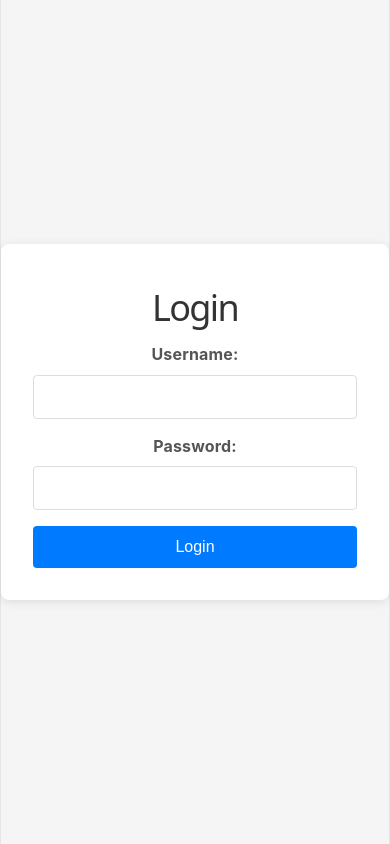
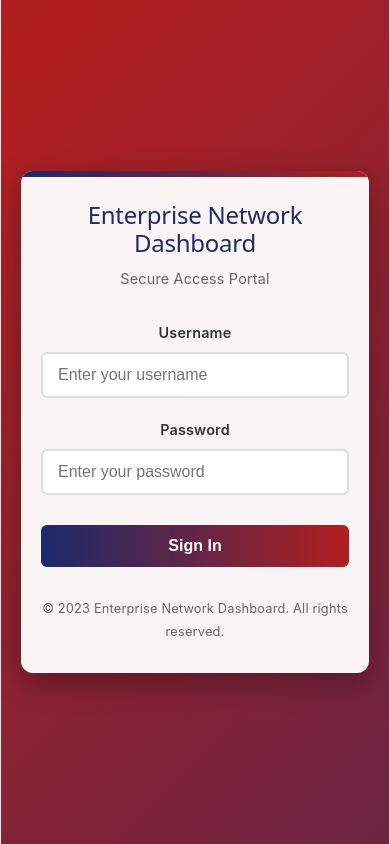
Before and after one commit to hrana564/RemedyAnalysis, a React (Vite) app: page / in a window 390 px wide. Built offline with nearby package versions, Linux system fonts and the light colour scheme.

Commit message:
feat: redesign login page with enterprise network dashboard styling and responsive layout
Co-authored-by: aider (openai/qwen-coder) <aider@aider.chat>

```diff
--- a/src/App.css
+++ b/src/App.css
@@ -11,29 +11,70 @@ body {
     sans-serif;
   -webkit-font-smoothing: antialiased;
   -moz-osx-font-smoothing: grayscale;
-  background-color: #f5f5f5;
+  background: linear-gradient(135deg, #1a2a6c, #b21f1f, #1a2a6c);
+  background-size: 400% 400%;
+  animation: gradientBG 15s ease infinite;
+  height: 100vh;
+  display: flex;
+  align-items: center;
+  justify-content: center;
+}
+
+@keyframes gradientBG {
+  0% { background-position: 0% 50%; }
+  50% { background-position: 100% 50%; }
+  100% { background-position: 0% 50%; }
 }
 
 .app {
-  min-height: 100vh;
+  width: 100%;
+  height: 100%;
+}
+
+/* Login Page Styles */
+.login-container {
   display: flex;
   justify-content: center;
   align-items: center;
+  min-height: 100vh;
+  padding: 20px;
 }
 
-.app-header {
-  background-color: #fff;
-  padding: 2rem;
-  border-radius: 8px;
-  box-shadow: 0 2px 10px rgba(0, 0, 0, 0.1);
+.login-card {
+  background-color: rgba(255, 255, 255, 0.95);
+  border-radius: 12px;
+  box-shadow: 0 10px 30px rgba(0, 0, 0, 0.3);
   width: 100%;
   max-width: 400px;
+  padding: 40px 30px;
+  position: relative;
+  overflow: hidden;
 }
 
-.app-header h1 {
+.login-card::before {
+  content: '';
+  position: absolute;
+  top: 0;
+  left: 0;
+  right: 0;
+  height: 6px;
+  background: linear-gradient(90deg, #1a2a6c, #b21f1f);
+}
+
+.login-header {
   text-align: center;
-  margin-bottom: 1.5rem;
-  color: #333;
+  margin-bottom: 30px;
+}
+
+.login-header h2 {
+  color: #1a2a6c;
+  margin-bottom: 10px;
+  font-size: 1.5rem;
+}
+
+.login-header p {
+  color: #666;
+  font-size: 0.9rem;
 }
 
 .login-form {
@@ -42,57 +83,188 @@ body {
 }
 
 .form-group {
-  margin-bottom: 1rem;
+  margin-bottom: 20px;
 }
 
 .form-group label {
   display: block;
-  margin-bottom: 0.5rem;
-  font-weight: bold;
-  color: #555;
+  margin-bottom: 8px;
+  font-weight: 600;
+  color: #333;
+  font-size: 0.9rem;
 }
 
 .form-group input {
   width: 100%;
-  padding: 0.75rem;
-  border: 1px solid #ddd;
-  border-radius: 4px;
+  padding: 12px 15px;
+  border: 2px solid #ddd;
+  border-radius: 6px;
   font-size: 1rem;
+  transition: border-color 0.3s;
+}
+
+.form-group input:focus {
+  outline: none;
+  border-color: #1a2a6c;
+  box-shadow: 0 0 0 3px rgba(26, 42, 108, 0.1);
 }
 
 .login-btn {
-  padding: 0.75rem;
-  background-color: #007bff;
+  padding: 12px;
+  background: linear-gradient(90deg, #1a2a6c, #b21f1f);
   color: white;
   border: none;
+  border-radius: 6px;
+  font-size: 1rem;
+  font-weight: 600;
+  cursor: pointer;
+  transition: transform 0.2s, box-shadow 0.2s;
+  margin-top: 10px;
+}
+
+.login-btn:hover {
+  transform: translateY(-2px);
+  box-shadow: 0 5px 15px rgba(0, 0, 0, 0.2);
+}
+
+.error {
+  color: #dc3545;
+  margin-bottom: 15px;
+  padding: 10px;
+  background-color: #f8d7da;
   border-radius: 4px;
-  font-size: 1rem;
+  text-align: center;
+  border: 1px solid #f5c6cb;
+}
+
+.login-footer {
+  text-align: center;
+  margin-top: 30px;
+  color: #666;
+  font-size: 0.8rem;
+}
+
+/* Dashboard Styles */
+.dashboard-container {
+  width: 100%;
+  height: 100vh;
+  display: flex;
+  flex-direction: column;
+}
+
+.dashboard-header {
+  background: linear-gradient(90deg, #1a2a6c, #b21f1f);
+  color: white;
+  padding: 20px 40px;
+  display: flex;
+  justify-content: space-between;
+  align-items: center;
+  box-shadow: 0 2px 10px rgba(0, 0, 0, 0.2);
+}
+
+.dashboard-header .logo h2 {
+  font-size: 1.3rem;
+}
+
+.user-info {
+  display: flex;
+  align-items: center;
+  gap: 20px;
+}
+
+.user-info span {
+  font-weight: 500;
+}
+
+.role-badge {
+  background-color: rgba(255, 255, 255, 0.2);
+  padding: 4px 10px;
+  border-radius: 20px;
+  font-size: 0.8rem;
+}
+
+.logout-btn {
+  background-color: rgba(255, 255, 255, 0.2);
+  color: white;
+  border: 1px solid rgba(255, 255, 255, 0.3);
+  padding: 6px 15px;
+  border-radius: 4px;
   cursor: pointer;
   transition: background-color 0.2s;
 }
 
-.login-btn:hover {
-  background-color: #0056b3;
+.logout-btn:hover {
+  background-color: rgba(255, 255, 255, 0.3);
 }
 
-.error {
-  color: #dc3545;
-  margin-bottom: 1rem;
-  text-align: center;
+.dashboard-main {
+  flex: 1;
+  display: flex;
+  justify-content: center;
+  align-items: center;
+  padding: 40px;
 }
 
-.logout-btn {
-  padding: 0.75rem;
-  background-color: #6c757d;
-  color: white;
-  border: none;
-  border-radius: 4px;
-  font-size: 1rem;
-  cursor: pointer;
-  transition: background-color 0.2s;
-  margin-top: 1rem;
+.welcome-card {
+  background-color: white;
+  border-radius: 12px;
+  box-shadow: 0 10px 30px rgba(0, 0, 0, 0.1);
+  padding: 40px;
+  text-align: center;
+  max-width: 500px;
+  width: 100%;
 }
 
-.logout-btn:hover {
-  background-color: #545b62;
+.welcome-card h1 {
+  color: #1a2a6c;
+  margin-bottom: 20px;
+  font-size: 2rem;
 }
+
+.welcome-card p {
+  color: #666;
+  margin-bottom: 30px;
+  line-height: 1.6;
+}
+
+.user-details {
+  background-color: #f8f9fa;
+  border-radius: 8px;
+  padding: 20px;
+  text-align: left;
+}
+
+.user-details p {
+  margin: 10px 0;
+  color: #333;
+}
+
+.user-details strong {
+  color: #1a2a6c;
+}
+
+/* Responsive Design */
+@media (max-width: 768px) {
+  .dashboard-header {
+    flex-direction: column;
+    gap: 15px;
+    text-align: center;
+  }
+
+  .user-info {
+    flex-direction: column;
+    gap: 10px;
+  }
+
+  .login-card {
+    padding: 30px 20px;
+  }
+
+  .dashboard-main {
+    padding: 20px;
+  }
+
+  .welcome-card {
+    padding: 30px 20px;
+  }
+}
--- a/src/App.jsx
+++ b/src/App.jsx
@@ -42,44 +42,73 @@ function App() {
   if (isLoggedIn) {
     return (
       <div className="app">
-        <header className="app-header">
-          <h1>Welcome, {username}!</h1>
-          <p>Your role: {userRole}</p>
+        <div className="dashboard-container">
+          <header className="dashboard-header">
+            <div className="logo">
+              <h2>Enterprise Network Dashboard</h2>
+            </div>
+            <div className="user-info">
+              <span>Welcome, {username}</span>
+              <span className="role-badge">{userRole}</span>
               <button onClick={handleLogout} className="logout-btn">Logout</button>
+            </div>
           </header>
+          <main className="dashboard-main">
+            <div className="welcome-card">
+              <h1>Access Granted</h1>
+              <p>You have successfully logged into the Enterprise Network Dashboard.</p>
+              <div className="user-details">
+                <p><strong>Username:</strong> {username}</p>
+                <p><strong>Role:</strong> {userRole}</p>
+              </div>
+            </div>
+          </main>
+        </div>
       </div>
     )
   }
 
   return (
     <div className="app">
-      <header className="app-header">
-        <h1>Login</h1>
+      <div className="login-container">
+        <div className="login-card">
+          <div className="login-header">
+            <div className="logo">
+              <h2>Enterprise Network Dashboard</h2>
+            </div>
+            <p>Secure Access Portal</p>
+          </div>
           <form onSubmit={handleLogin} className="login-form">
             <div className="form-group">
-            <label htmlFor="username">Username:</label>
+              <label htmlFor="username">Username</label>
               <input
                 type="text"
                 id="username"
                 value={username}
                 onChange={(e) => setUsername(e.target.value)}
                 required
+                placeholder="Enter your username"
               />
             </div>
             <div className="form-group">
-            <label htmlFor="password">Password:</label>
+              <label htmlFor="password">Password</label>
               <input
                 type="password"
                 id="password"
                 value={password}
                 onChange={(e) => setPassword(e.target.value)}
                 required
+                placeholder="Enter your password"
               />
             </div>
             {error && <p className="error">{error}</p>}
-          <button type="submit" className="login-btn">Login</button>
+            <button type="submit" className="login-btn">Sign In</button>
           </form>
-      </header>
+          <div className="login-footer">
+            <p>© 2023 Enterprise Network Dashboard. All rights reserved.</p>
+          </div>
+        </div>
+      </div>
     </div>
   )
 }
```
Lines whose indentation alone changed are shown as unchanged.
